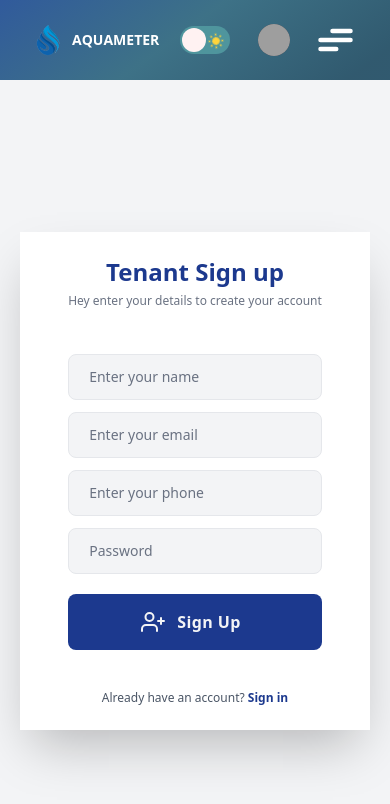
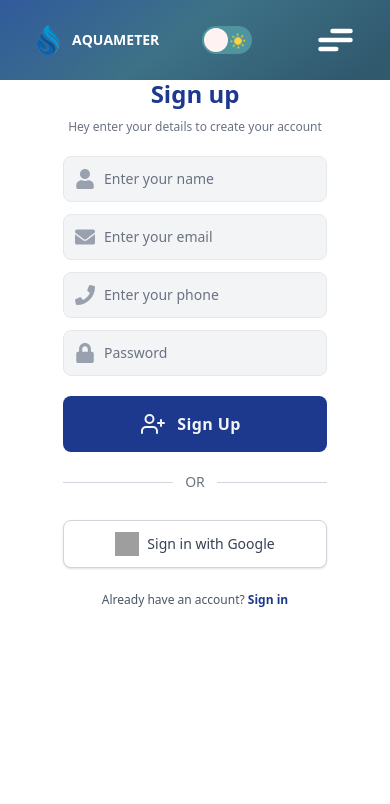
Before and after one commit to Priyanshu762/aquaMeter2025, a React (Vite) app in the folder client/: page /register in a window 390 px wide. Shown: the top 804 px of the page. Built offline with nearby package versions, Linux system fonts and the light colour scheme; grey boxes are pictures that could not be loaded.

Commit message:
auth client pages create

```diff
--- a/client/src/Components/LoginRegister/LoginComponent.jsx
+++ b/client/src/Components/LoginRegister/LoginComponent.jsx
@@ -14,7 +14,7 @@ const schema = yup.object().shape({
 });
 
 
-const LoginComponent = () => {
+const SigninForm = () => {
   const dispatch = useDispatch();
   const navigate = useNavigate();
   const loading = useSelector((state) => state.loader.loading);
@@ -32,8 +32,8 @@ const LoginComponent = () => {
     };
 
   return (
-    <div className="h-[90vh] items-center flex justify-center px-5 lg:px-0">
-      <div className="max-w-screen-xl bg-white dark:bg-gray-900 dark:border-gray-500 dark:border-4 shadow-2xl sm:rounded-lg flex justify-center flex-1">
+    <div className="h-[89vh] flex justify-center">
+      <div className="w-screen bg-white dark:bg-gray-900 shadow-2xl sm:rounded-lg flex justify-center flex-1">
         <div className="flex-1 bg-blue-900 text-center hidden md:flex">
           <div
             className="m-12 xl:m-16 w-full bg-contain bg-center bg-no-repeat"
@@ -45,8 +45,8 @@ const LoginComponent = () => {
         <div className="lg:w-1/2 xl:w-5/12 p-6 sm:p-12">
           <div className=" flex flex-col items-center">
             <div className="text-center">
-              <h1 className="text-2xl xl:text-4xl font-extrabold text-blue-900 dark:text-gray-100">
-                Tenant Sign in
+              <h1 className="text-2xl mb-4 xl:text-4xl font-extrabold text-blue-900 dark:text-gray-100">
+                Sign in
               </h1>
               <p className="text-[12px] text-gray-500 dark:text-gray-400 mt-1">
                 Enter your credentials to log in
@@ -59,6 +59,11 @@ const LoginComponent = () => {
                       <InputField placeholder="Enter your email" label='Email' type="email" name="email" register={register} errors={errors} />
                       {/* <InputField placeholder="Enter your phone" label='Phone' type="tel" name="phone" register={register} errors={errors} /> */}
                       <InputField placeholder="Password" label='Password' type="password" name="password" register={register} errors={errors} />
+                      <p className="text-right">
+                        <Link to={'/reset-password'}>
+                          <span className="text-blue-900 text-end mt-0 dark:text-indigo-400">Forgot password?</span>
+                        </Link>
+                      </p>
                       <button
                       type="submit"
                       disabled={loading}
@@ -102,8 +107,25 @@ const LoginComponent = () => {
                     </button>
                     </form>
 
+                      <div className="flex items-center my-1">
+                        <hr className="flex-grow border-gray-300 dark:border-gray-700" />
+                        <span className="mx-3 text-gray-500 dark:text-gray-400 text-sm">OR</span>
+                        <hr className="flex-grow border-gray-300 dark:border-gray-700" />
+                      </div>
+
+                     <button
+                      className="mt-2 flex h-12 w-full items-center justify-center gap-2 rounded-lg border border-gray-300 dark:bg-gray-900 bg-white dark:text-white dark:hover:bg-gray-800 dark:focus:ring-gray-400 px-4 py-2 text-sm font-medium text-gray-700 shadow-sm transition hover:bg-gray-100 focus:outline-none focus:ring-2  focus:ring-gray-300  cursor-pointer"
+                      >
+                        <img
+                          src="https://www.material-tailwind.com/logos/logo-google.png"
+                          alt="Google"
+                          className="h-6 w-6"
+                        />
+                        Sign in with Google
+                      </button>
+
                 <p className="mt-6 text-xs text-gray-600 text-center dark:text-gray-100">
-                  Don't have an account?{" "}
+                  Don&apos;t have an account?{" "}
                   <Link to={'/register'}>
                     <span className="text-blue-900 font-semibold dark:text-indigo-400">Sign Up</span>
                   </Link>
@@ -116,4 +138,4 @@ const LoginComponent = () => {
     </div>
   );
 };
-export default LoginComponent;
+export default SigninForm;
--- a/client/src/Components/LoginRegister/Register.jsx
+++ b/client/src/Components/LoginRegister/Register.jsx
@@ -36,8 +36,8 @@ const Register = () => {
     };
 
   return (
-    <div className="h-[95vh] items-center flex justify-center px-5 lg:px-0">
-      <div className="max-w-screen-xl bg-white dark:bg-gray-900 dark:border-gray-500 dark:border-4 shadow-2xl sm:rounded-lg flex justify-center flex-1">
+    <div className="h-[89vh] flex justify-center">
+      <div className=" bg-white dark:bg-gray-900 shadow-2xl sm:rounded-lg flex justify-center flex-1">
         <div className="flex-1 bg-blue-900 text-center hidden md:flex">
           <div
             className="m-12 xl:m-16 w-full bg-contain bg-center bg-no-repeat"
@@ -46,17 +46,17 @@ const Register = () => {
             }}
           ></div>
         </div>
-        <div className="lg:w-1/2 xl:w-5/12 p-6 sm:p-12">
+        <div className="lg:w-1/2 xl:w-5/12 p-6 sm:p-12 mt-[-26px]">
           <div className=" flex flex-col items-center">
             <div className="text-center">
-              <h1 className="text-2xl xl:text-4xl font-extrabold text-blue-900 dark:text-gray-100">
-                Tenant Sign up
+              <h1 className="text-2xl xl:text-4xl mb-2 font-extrabold text-blue-900 dark:text-gray-100">
+                Sign up
               </h1>
-              <p className="text-[12px] text-gray-500 dark:text-gray-400 mt-1">
+              <p className="text-[12px] text-gray-500 dark:text-gray-400 ">
                 Hey enter your details to create your account
               </p>
             </div>
-            <div className="w-full flex-1 mt-8">
+            <div className="w-full flex-1 mt-2">
               <div className="mx-auto max-w-xs flex flex-col gap-4">
                     <form onSubmit={handleSubmit(onSubmit)}>
                       <InputField placeholder="Enter your name" label='Name' type="text" name="name" register={register} errors={errors} />
@@ -104,7 +104,24 @@ const Register = () => {
                     </button>
                     </form>
 
-                <p className="mt-6 text-xs text-gray-600 text-center dark:text-gray-100">
+                    <div className="flex items-center my-1">
+                        <hr className="flex-grow border-gray-300 dark:border-gray-700" />
+                        <span className="mx-3 text-gray-500 dark:text-gray-400 text-sm">OR</span>
+                        <hr className="flex-grow border-gray-300 dark:border-gray-700" />
+                      </div>
+
+                     <button
+                      className="mt-2 flex h-12 w-full items-center justify-center gap-2 rounded-lg border border-gray-300 dark:bg-gray-900 bg-white dark:text-white dark:hover:bg-gray-800 dark:focus:ring-gray-400 px-4 py-2 text-sm font-medium text-gray-700 shadow-sm transition hover:bg-gray-100 focus:outline-none focus:ring-2  focus:ring-gray-300  cursor-pointer"
+                      >
+                        <img
+                          src="https://www.material-tailwind.com/logos/logo-google.png"
+                          alt="Google"
+                          className="h-6 w-6"
+                        />
+                        Sign in with Google
+                      </button>
+
+                <p className="mt-2 text-xs text-gray-600 text-center dark:text-gray-100">
                   Already have an account?{" "}
                   <Link to={'/login'}>
                     <span className="text-blue-900 font-semibold dark:text-indigo-400">Sign in</span>
--- a/client/src/Components/Navbar/Navbar.jsx
+++ b/client/src/Components/Navbar/Navbar.jsx
@@ -15,7 +15,7 @@ const Navbar = () => {
     const location = useLocation();
 
     const [open, setOpen] = useState(false);
-    const [user, setUser] = useState(true);
+    const [user, setUser] = useState(false);
     const loading = useSelector((state) => state.loader.loading);
 
   return (
@@ -33,7 +33,7 @@ const Navbar = () => {
                     className="h-8 w-8 object-contain"
                 />
 
-                <span className="flex">
+                <span className="flex lg:visible md:invisible">
                     {"AQUAMETER".split("").map((letter, index) => (
                     <span
                         key={index}
@@ -46,7 +46,7 @@ const Navbar = () => {
             </div>
             {/* Menu Section  */}
             <div className='hidden md:block'>
-                <ul className='flex items-center gap-12 text-white'>
+                <ul className='flex items-center gap-12 lg:gap-12 md:gap-4 md:mr-4 text-white'>
                     {
                         NavbarMenu.map((item) => {
                             const isActive = location.pathname === item.link;
@@ -80,22 +80,6 @@ const Navbar = () => {
                 </button> */}
                 <ThemeToggler />
                 {user ? (
-                    // <button
-                    // className='hover:bg-logout cursor-pointer text-primary font-semibold hover:text-white rounded-md border-2 border-primary px-6 py-2 duration-200 hidden md:block'
-                    // disabled={loading}
-                    // >
-                    //     {loading ? "Logging out..." : "Logout"}
-                    //     </button>
-                    ""
-                )
-                : (
-
-                    <Link to={'/login'}>
-                        <button className='hover:bg-primary cursor-pointer text-white font-semibold hover:text-white rounded-md border-2 border-primary px-6 py-2 duration-200 hidden md:block'>Login</button>
-                    </Link>
-
-                )}
-
                     <Menu as="div" className="relative ml-3">
                     <div>
                         <MenuButton className="relative flex rounded-full bg-gray-800 text-sm focus:ring-2 focus:ring-white focus:ring-offset-2 focus:ring-offset-gray-800 focus:outline-hidden">
@@ -129,6 +113,17 @@ const Navbar = () => {
                         }
                     </MenuItems>
                     </Menu>
+                )
+                : (
+
+                    <Link to={'/login'}>
+                        <button className='hover:bg-primary cursor-pointer text-white font-semibold hover:text-white rounded-md border-2 border-primary px-6 py-2 duration-200 hidden md:block'>Login</button>
+                    </Link>
+
+                )}
+
+
+
 
             </div>
             {/* Mobile hamburger Menu section  */}
--- a/client/src/Components/common/InputField.jsx
+++ b/client/src/Components/common/InputField.jsx
@@ -1,13 +1,34 @@
-const InputField = ({ placeholder, label, type, name, register, errors }) => {
+import { FaUser, FaEnvelope, FaLock, FaPhone } from "react-icons/fa";
+
+const InputField = ({ placeholder, label, type, name, register, errors, icon }) => {
+
+  const getIcon = () => {
+    switch (type) {
+      case "email":
+        return <FaEnvelope className="w-5 h-5 text-gray-400 dark:text-gray-300" />;
+      case "password":
+        return <FaLock className="w-5 h-5 text-gray-400 dark:text-gray-300" />;
+      case "tel":
+        return <FaPhone className="w-5 h-5 text-gray-400 dark:text-gray-300" />;
+      default:
+        return <FaUser className="w-5 h-5 text-gray-400 dark:text-gray-300" />;
+    }
+  };
+
     return (
       <div className="flex flex-col my-3">
         <label className="hidden text-sm text-gray-700 dark:text-gray-300">{label}</label>
+        <div className="relative">
+            <div className="absolute inset-y-0 left-3 flex items-center pointer-events-none">
+              {getIcon()}
+            </div>
         <input
             placeholder={placeholder}
-          {...register(name)}
-          type={type}
-          className="w-full px-5 py-3 rounded-lg font-medium bg-gray-100 border border-gray-200 placeholder-gray-500 text-sm focus:outline-none focus:border-gray-400 focus:bg-white dark:bg-gray-800 dark:placeholder-gray-300 dark:focus:border-gray-100 dark:focus:bg-gray-900 dark:text-gray-200"
-        />
+            {...register(name)}
+            type={type}
+            className="w-full pl-10 pr-5 py-3 rounded-lg font-medium bg-gray-100 border border-gray-200 placeholder-gray-500 text-sm focus:outline-none focus:border-gray-400 focus:bg-white dark:bg-gray-800 dark:placeholder-gray-300 dark:focus:border-gray-100 dark:focus:bg-gray-900 dark:text-gray-200"
+            />
+        </div>
         {errors[name] && <p className="text-red-500 text-xs mt-1">{errors[name]?.message}</p>}
       </div>
     );
--- a/client/src/Components/common/Sidebar.jsx
+++ b/client/src/Components/common/Sidebar.jsx
@@ -1,16 +1,10 @@
 import { useState } from "react";
-import { FiHome, FiUsers, FiBell, FiSettings, FiMenu } from "react-icons/fi";
 import { Link } from "react-router-dom";
+import sidebarNavItems from '../../Data/global/sidebarNavItems';
+import { FiMenu } from "react-icons/fi";
 
 const Sidebar = () => {
   const [isOpen, setIsOpen] = useState(true);
-
-  const menuItems = [
-    { title: "Home", icon: <FiHome size={24} />, link: "/" },
-    { title: "Users", icon: <FiUsers size={24} />, link: "/users" },
-    { title: "Alerts", icon: <FiBell size={24} />, link: "/alerts" },
-    { title: "Settings", icon: <FiSettings size={24} />, link: "/settings" },
-  ];
 
   return (
     <div className="flex">
@@ -28,7 +22,7 @@ const Sidebar = () => {
         </div>
 
         <nav className="mt-4 space-y-2">
-          {menuItems.map((item, index) => (
+          {sidebarNavItems.map((item, index) => (
             <div key={index} className="relative group">
               <Link
                 to={item.link}
--- /dev/null
+++ b/client/src/Data/global/sidebarNavItems.jsx
@@ -0,0 +1,11 @@
+
+import { FiHome, FiUsers, FiBell, FiSettings, FiMenu } from "react-icons/fi";
+
+const sidebarnavItems =  [
+    { title: "Home", icon: <FiHome size={24} />, link: "" },
+    { title: "Users", icon: <FiUsers size={24} />, link: "analytics" },
+    { title: "Alerts", icon: <FiBell size={24} />, link: "alerts" },
+    { title: "Settings", icon: <FiSettings size={24} />, link: "settings" },
+];
+
+export default sidebarnavItems;
--- /dev/null
+++ b/client/src/Pages/Analytics/Analytics.jsx
@@ -0,0 +1,11 @@
+import React from 'react'
+
+const Analytics = () => {
+  return (
+    <div>
+      Analytics Page
+    </div>
+  )
+}
+
+export default Analytics
--- a/client/src/Router/AppRouter.jsx
+++ b/client/src/Router/AppRouter.jsx
@@ -8,6 +8,7 @@ import Signup from "../Pages/Auth/Signup";
 import Dashboard from '../Pages/Dashboard/Dashboard'
 import ProtectedRoute from "../Components/common/ProtectedRoute";
 import DashboardLayout from "../Components/Layout/DashboardLayout";
+import Analytics from "../Pages/Analytics/Analytics";
 
 
 const AppRouter = () => {
@@ -32,7 +33,7 @@ const AppRouter = () => {
           }
         >
             <Route index element={<Dashboard />} />
-            <Route path="analytics" element={<Home />} />
+            <Route path="analytics" element={<Analytics />} />
             <Route path="map-view" element={<Home />} />
         </Route>
       </Route>
```
Lines whose indentation alone changed are shown as unchanged.
